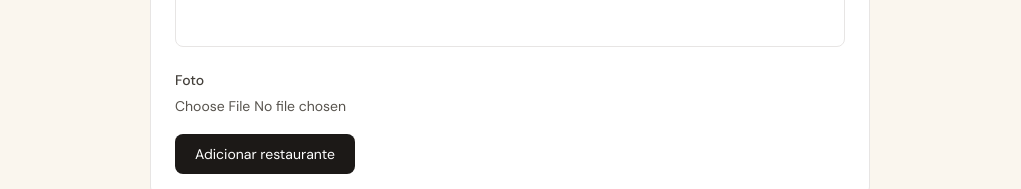
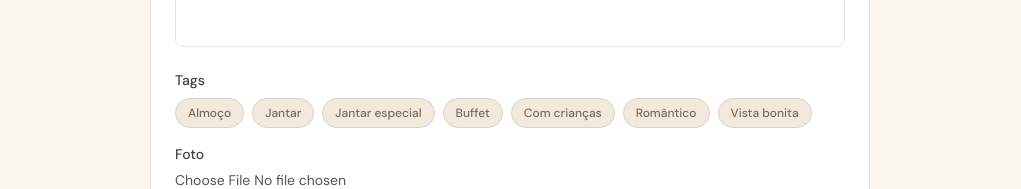
Before and after one commit to leticiacchristensen/lele-guia, a Next.js app: page /admin in a window 1280 px wide. Shown: the part 611-800 px from the top of the page, without its empty margins (130-1151 px from the left). Built offline with nearby package versions, Linux system fonts and the light colour scheme; no server answers; the database is empty; a web font is replaced by a local one.

Commit message:
feat: tags com filtro nos restaurantes

```diff
--- a/components/AddRestaurantForm.tsx
+++ b/components/AddRestaurantForm.tsx
@@ -3,6 +3,7 @@
 import { useState } from 'react'
 import { supabase } from '@/lib/supabase'
 import StarRating from './StarRating'
+import TagSelector from './TagSelector'
 import { useRouter } from 'next/navigation'
 
 const CUISINES = [
@@ -18,6 +19,7 @@ export default function AddRestaurantForm() {
     name: '', cuisine: '', neighborhood: '', address: '', price_range: '$$',
     price_note: '', my_rating: 0, my_review: '',
   })
+  const [tags, setTags] = useState<string[]>([])
   const [photo, setPhoto] = useState<File | null>(null)
   const [loading, setLoading] = useState(false)
   const [error, setError] = useState('')
@@ -49,12 +51,14 @@ export default function AddRestaurantForm() {
       neighborhood: form.neighborhood || null,
       price_note: form.price_note || null,
       photo_url,
+      tags,
     })
 
     if (insertError) {
       setError('Erro ao salvar. Verifique se você está logado como admin.')
     } else {
       setForm({ name: '', cuisine: '', neighborhood: '', address: '', price_range: '$$', price_note: '', my_rating: 0, my_review: '' })
+      setTags([])
       setPhoto(null)
       router.refresh()
     }
@@ -146,6 +150,11 @@ export default function AddRestaurantForm() {
       </div>
 
       <div>
+        <label className="block text-sm font-medium text-stone-700 mb-2">Tags</label>
+        <TagSelector selected={tags} onChange={setTags} />
+      </div>
+
+      <div>
         <label className="block text-sm font-medium text-stone-700 mb-1">Foto</label>
         <input
           type="file" accept="image/*"
--- a/components/AdminRestaurantList.tsx
+++ b/components/AdminRestaurantList.tsx
@@ -6,6 +6,7 @@ import type { Restaurant, RestaurantPhoto } from '@/lib/supabase'
 import { useRouter } from 'next/navigation'
 import StarRating from './StarRating'
 import PhotoManager from './PhotoManager'
+import TagSelector from './TagSelector'
 
 type Props = { restaurants: Restaurant[] }
 
@@ -67,6 +68,7 @@ export default function AdminRestaurantList({ restaurants }: Props) {
       my_rating: editing.my_rating,
       my_review: editing.my_review,
       photo_url,
+      tags: editing.tags ?? [],
     }).eq('id', editing.id)
     setSaving(false)
     setEditing(null)
@@ -172,6 +174,11 @@ export default function AdminRestaurantList({ restaurants }: Props) {
                   style={{ border: '1px solid var(--border)', background: 'var(--cream-dark)' }} />
               </div>
 
+              <div>
+                <label className="block text-xs font-medium uppercase tracking-wide mb-2" style={{ color: 'var(--muted)' }}>Tags</label>
+                <TagSelector selected={editing.tags ?? []} onChange={v => setEditing({ ...editing, tags: v })} />
+              </div>
+
               <PhotoManager
                 restaurantId={editing.id}
                 photos={photos[editing.id] ?? []}
--- a/components/RestaurantCard.tsx
+++ b/components/RestaurantCard.tsx
@@ -70,6 +70,17 @@ export default function RestaurantCard({ restaurant }: Props) {
           )}
         </div>
 
+        {restaurant.tags?.length > 0 && (
+          <div className="mt-2 flex flex-wrap gap-1">
+            {restaurant.tags.map(t => (
+              <span key={t} className="text-xs px-2 py-0.5 rounded-full"
+                style={{ background: 'var(--cream)', border: '1px solid var(--border)', color: 'var(--muted)' }}>
+                {t}
+              </span>
+            ))}
+          </div>
+        )}
+
         <div className="mt-3 flex items-center justify-between">
           <Stars value={restaurant.my_rating} />
           <span className="text-xs" style={{ color: 'var(--muted)' }}>{priceLabel[restaurant.price_range]}</span>
--- a/components/RestaurantList.tsx
+++ b/components/RestaurantList.tsx
@@ -3,6 +3,7 @@
 import { useState, useMemo } from 'react'
 import type { Restaurant } from '@/lib/supabase'
 import RestaurantCard from './RestaurantCard'
+import { ALL_TAGS } from './TagSelector'
 
 type Props = {
   restaurants: Restaurant[]
@@ -44,6 +45,7 @@ export default function RestaurantList({ restaurants, cuisines, neighborhoods }:
   const [neighborhood, setNeighborhood] = useState<string | null>(null)
   const [price, setPrice] = useState<string | null>(null)
   const [minRating, setMinRating] = useState<number>(0)
+  const [tag, setTag] = useState<string | null>(null)
   const [sort, setSort] = useState<SortKey>('recent')
 
   const filtered = useMemo(() => {
@@ -53,6 +55,7 @@ export default function RestaurantList({ restaurants, cuisines, neighborhoods }:
       if (neighborhood && r.neighborhood !== neighborhood) return false
       if (price && r.price_range !== price) return false
       if (minRating && r.my_rating < minRating) return false
+      if (tag && !(r.tags ?? []).includes(tag)) return false
       return true
     })
     return [...list].sort((a, b) => {
@@ -64,7 +67,7 @@ export default function RestaurantList({ restaurants, cuisines, neighborhoods }:
     })
   }, [restaurants, search, cuisine, neighborhood, price, minRating, sort])
 
-  const hasFilters = !!(cuisine || neighborhood || price || minRating)
+  const hasFilters = !!(cuisine || neighborhood || price || minRating || tag)
 
   return (
     <div>
@@ -116,6 +119,13 @@ export default function RestaurantList({ restaurants, cuisines, neighborhoods }:
         </div>
       )}
 
+      {/* Tags */}
+      <div className="flex flex-wrap gap-2 mb-3">
+        {ALL_TAGS.map((t) => (
+          <FilterChip key={t} label={t} active={tag === t} onClick={() => setTag(tag === t ? null : t)} />
+        ))}
+      </div>
+
       {/* Preço e nota */}
       <div className="flex flex-wrap items-center gap-2 mb-8">
         {['$', '$$', '$$$', '$$$$'].map((p) => (
@@ -138,7 +148,7 @@ export default function RestaurantList({ restaurants, cuisines, neighborhoods }:
         ))}
         {hasFilters && (
           <button
-            onClick={() => { setCuisine(null); setNeighborhood(null); setPrice(null); setMinRating(0) }}
+            onClick={() => { setCuisine(null); setNeighborhood(null); setPrice(null); setMinRating(0); setTag(null) }}
             className="text-xs ml-1 underline underline-offset-2"
             style={{ color: 'var(--muted)' }}
           >
--- /dev/null
+++ b/components/TagSelector.tsx
@@ -0,0 +1,42 @@
+'use client'
+
+export const ALL_TAGS = [
+  'Almoço',
+  'Jantar',
+  'Jantar especial',
+  'Buffet',
+  'Com crianças',
+  'Romântico',
+  'Vista bonita',
+]
+
+type Props = {
+  selected: string[]
+  onChange: (tags: string[]) => void
+}
+
+export default function TagSelector({ selected, onChange }: Props) {
+  const toggle = (tag: string) => {
+    onChange(selected.includes(tag) ? selected.filter(t => t !== tag) : [...selected, tag])
+  }
+
+  return (
+    <div className="flex flex-wrap gap-2">
+      {ALL_TAGS.map(tag => (
+        <button
+          key={tag}
+          type="button"
+          onClick={() => toggle(tag)}
+          className="px-3 py-1.5 rounded-full text-xs font-medium transition-all"
+          style={{
+            background: selected.includes(tag) ? 'var(--mustard)' : 'var(--cream-dark)',
+            color: selected.includes(tag) ? '#fff' : 'var(--muted)',
+            border: `1px solid ${selected.includes(tag) ? 'var(--mustard)' : 'var(--border)'}`,
+          }}
+        >
+          {tag}
+        </button>
+      ))}
+    </div>
+  )
+}
--- a/lib/supabase.ts
+++ b/lib/supabase.ts
@@ -32,6 +32,7 @@ export type Restaurant = {
   my_rating: number
   my_review: string
   photo_url: string | null
+  tags: string[]
   created_at: string
 }
 
```
